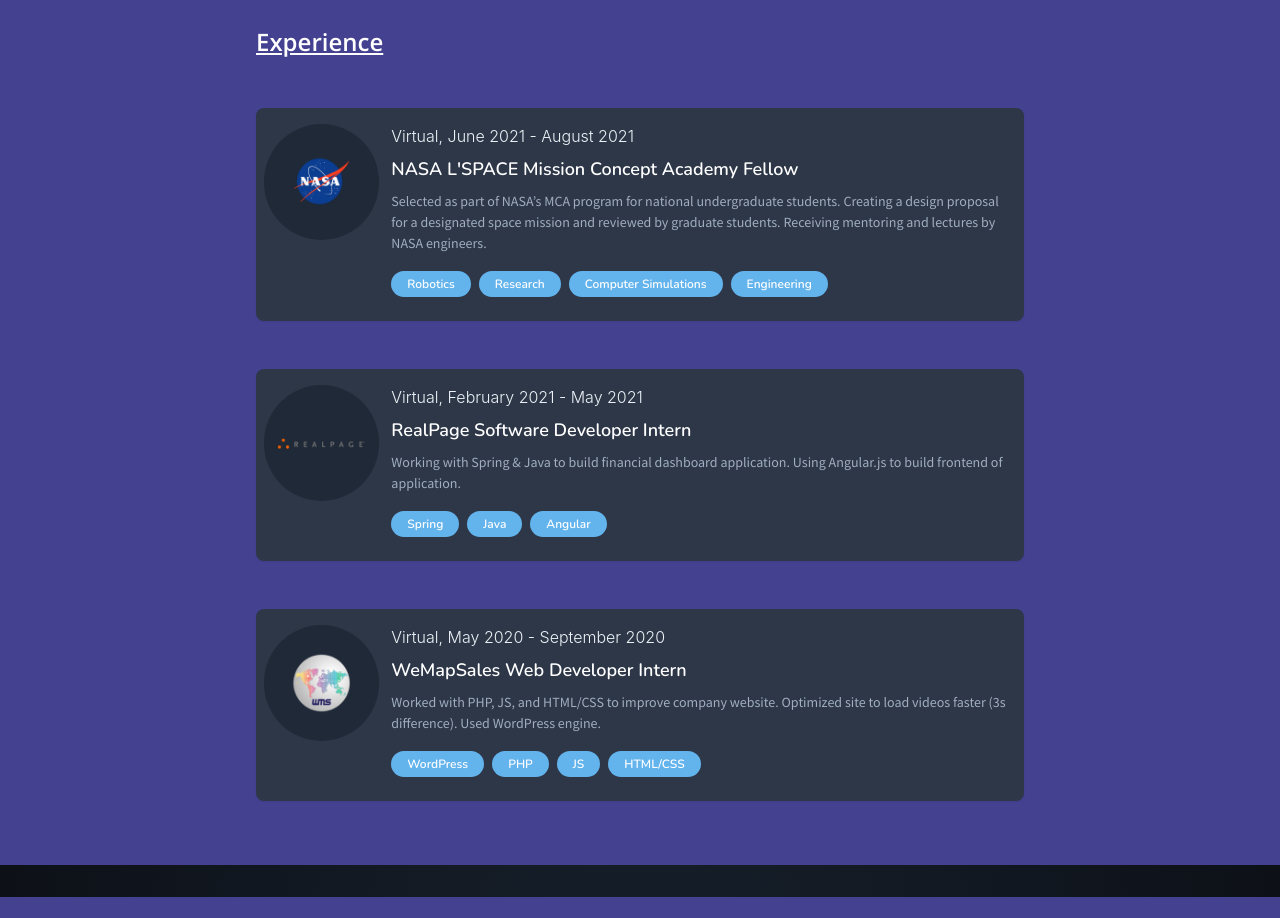
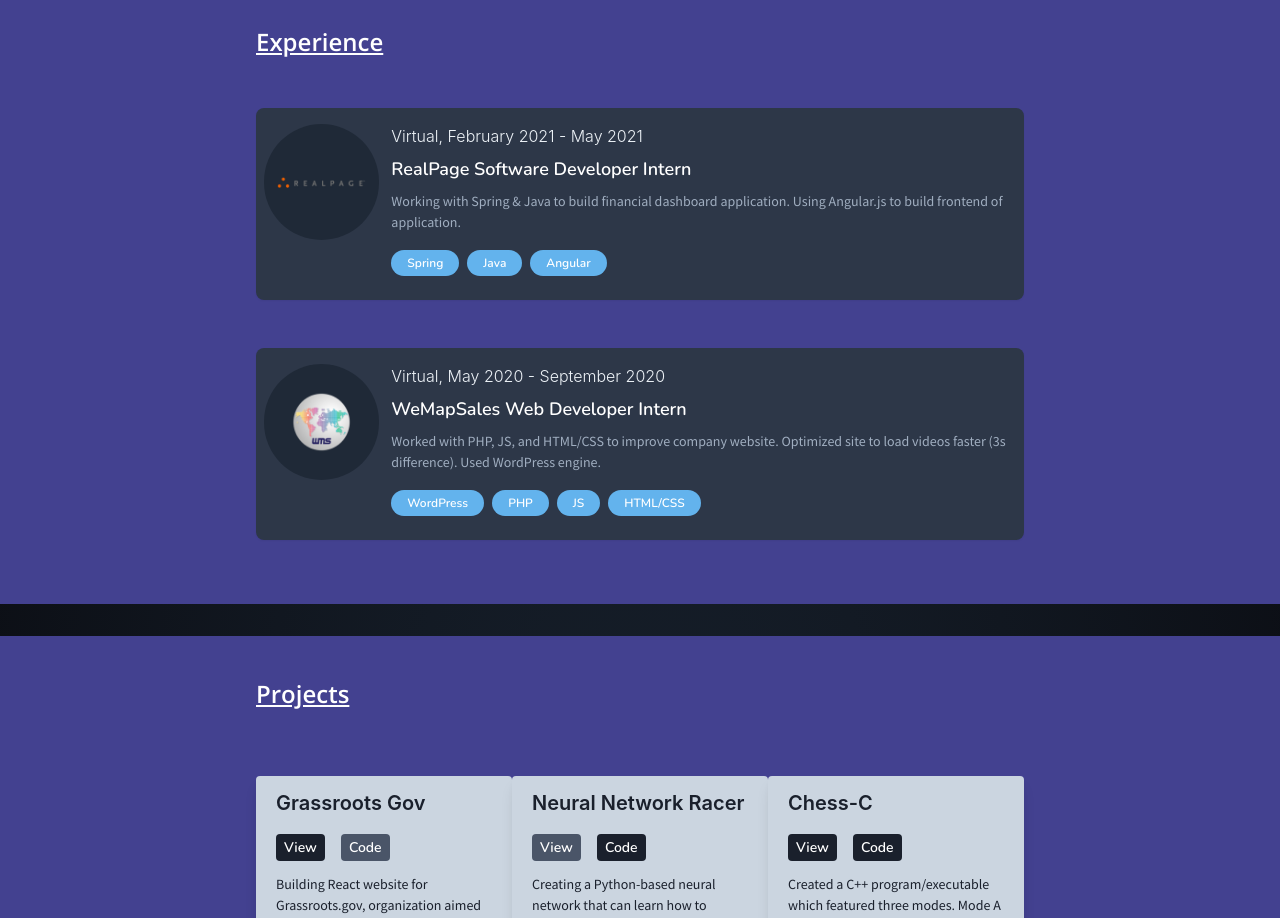
Before and after one commit to NikhilNarvekar123/PersonalSite, a React (Create React App) app: page / in a window 1280 px wide. Shown: the part 1160-2078 px from the top of the page. Built offline with nearby package versions, Linux system fonts and the light colour scheme.

Commit message:
quick fix

```diff
--- a/src/components/Experience.js
+++ b/src/components/Experience.js
@@ -17,10 +17,10 @@
             </div>
             <br/>
 
-            <Card location='Virtual' date='June 2021 - August 2021' title="NASA L'SPACE Mission Concept Academy Fellow"
+            {/* <Card location='Virtual' date='June 2021 - August 2021' title="NASA L'SPACE Mission Concept Academy Fellow"
                 description='Selected as part of NASA’s MCA program for national undergraduate students. Creating a design proposal
                 for a designated space mission and reviewed by graduate students. Receiving mentoring and lectures
-                by NASA engineers.' badges={['Robotics', 'Research', 'Computer Simulations', 'Engineering']}>{nasa}</Card>
+                by NASA engineers.' badges={['Robotics', 'Research', 'Computer Simulations', 'Engineering']}>{nasa}</Card> */}
 
             <Card location='Virtual' date='February 2021 - May 2021' title='RealPage Software Developer Intern' description='Working with Spring & Java to
                 build financial dashboard application. Using Angular.js to build frontend of application.'
```
